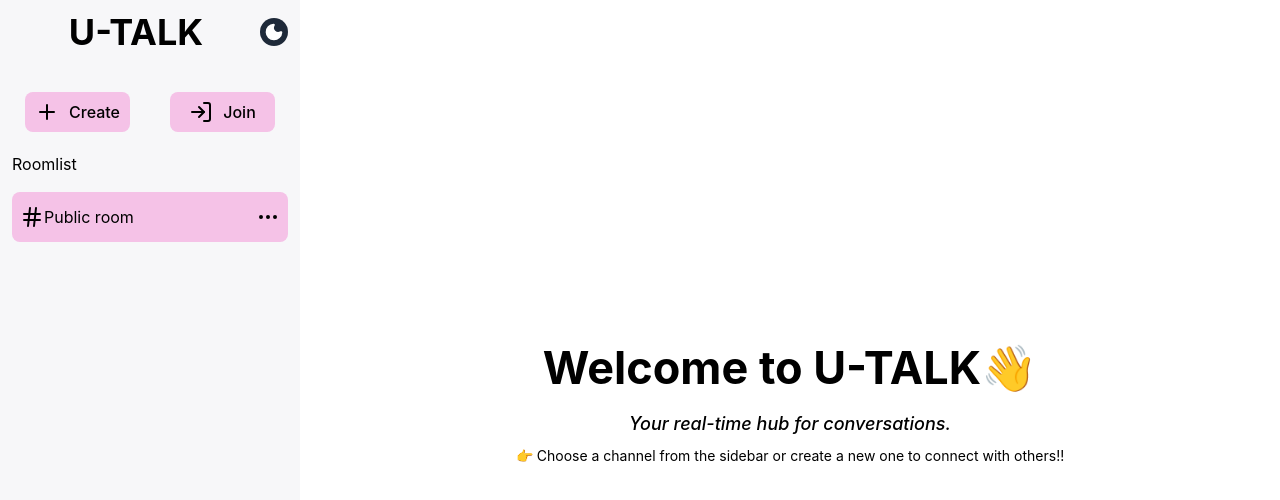
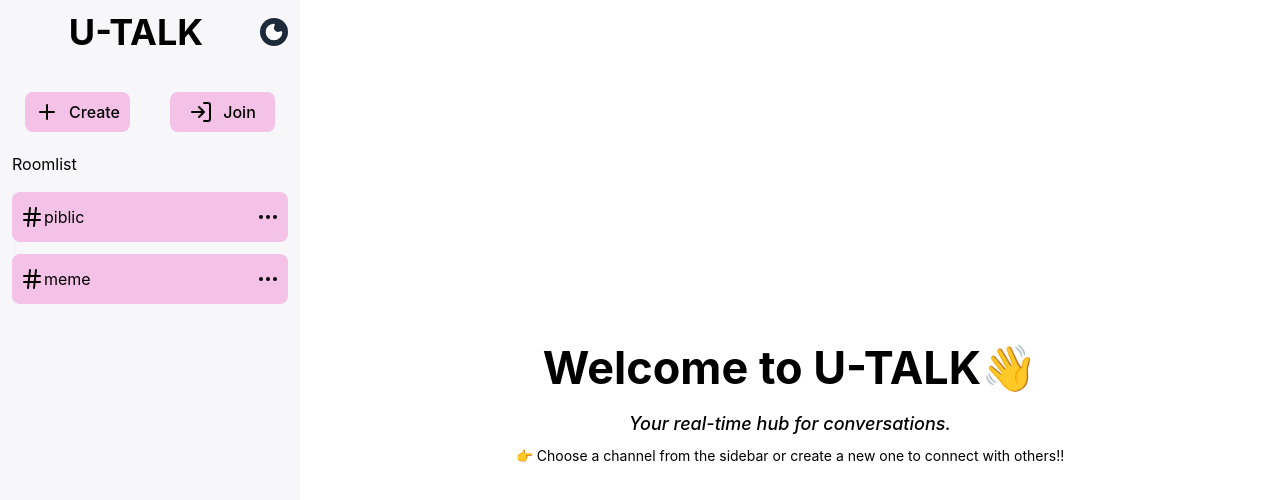
Before and after one commit to Zer0-Gravity/mini-react-project, a React (Vite) app in the folder chat-app/chat-ui/: page / in a window 1280 px wide. Shown: the top 500 px of the page. Built offline with nearby package versions, Linux system fonts and the light colour scheme.

Commit message:
feat: add type and temporary array for the roomlist

```diff
--- a/chat-app/chat-ui/src/components/Sidebar.tsx
+++ b/chat-app/chat-ui/src/components/Sidebar.tsx
@@ -1,11 +1,25 @@
 import { Hash, LogIn, Moon, MoreHorizontal, Plus, Sun } from "lucide-react";
 import { useEffect, useState } from "react";
+import type { MessagesObj, RoomType } from "../type";
 
 function Sidebar() {
     const [theme, setTheme] = useState(() => {
         //Get the saved theme from the local storage
         return localStorage.getItem("theme") === "dark";
     });
+
+    const [roomList, setRoomList] = useState<RoomType[]>([
+        {
+            roomId: "daiwjdiwjd",
+            roomName: "piblic",
+            messages: [] as MessagesObj[],
+        },
+        {
+            roomId: "dawidwdw",
+            roomName: "meme",
+            messages: [] as MessagesObj[],
+        },
+    ]);
 
     useEffect(() => {
         const root = window.document.documentElement;
@@ -53,14 +67,19 @@ function Sidebar() {
             <section className="space-y-4">
                 <h1 className="text-primary-text">Roomlist</h1>
 
-                <div>
-                    <div className="justify-between flex h-12.5 items-center p-2 rounded-lg bg-accent">
-                        <div className="flex">
-                            <Hash />
-                            <h1>Public room</h1>
+                <div className="flex flex-col gap-3">
+                    {roomList.map((room) => (
+                        <div
+                            key={room.roomId}
+                            className="justify-between flex h-12.5 items-center p-2 rounded-lg bg-accent"
+                        >
+                            <div className="flex">
+                                <Hash />
+                                <h1>{room.roomName}</h1>
+                            </div>
+                            <MoreHorizontal />
                         </div>
-                        <MoreHorizontal />
-                    </div>
+                    ))}
                 </div>
             </section>
         </main>
--- /dev/null
+++ b/chat-app/chat-ui/src/type.ts
@@ -0,0 +1,11 @@
+export interface MessagesObj {
+    author: string;
+    message: string;
+    time: string;
+}
+
+export interface RoomType {
+    roomId: string;
+    roomName: string;
+    messages: MessagesObj[];
+}
```
